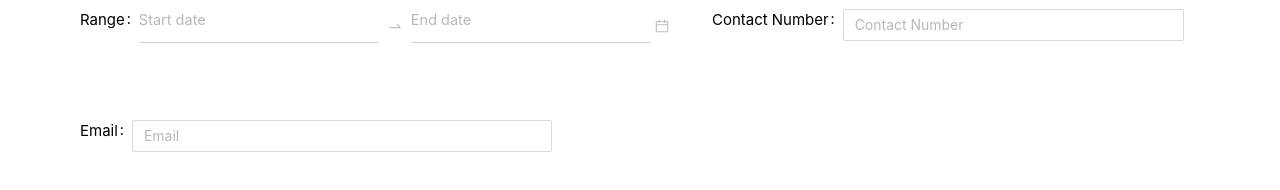
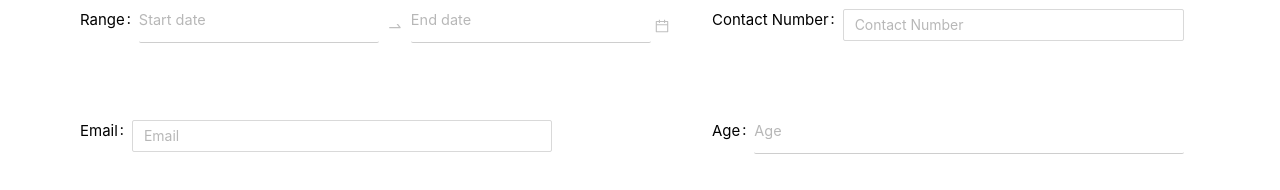
Before and after one commit to Gagandeep-Kaur-01/Ant_Design, a React (Create React App) app: page / in a window 1280 px wide. Shown: the part 466-656 px from the top of the page. Built offline with nearby package versions, Linux system fonts and the light colour scheme.

Commit message:
added 'Age' field

```diff
--- a/src/components/setting/Forms.js
+++ b/src/components/setting/Forms.js
@@ -201,6 +201,21 @@ class Forms extends Component {
                             <Input type="email" name="email" id="email" placeholder="Email" autoComplete="off" />
                           </FormItem>
                         </Col>
+                        <Col md={12} xs={24}>
+                          <FormItem
+                            name={['user', 'age']}
+                            label="Age"
+                            rules={[
+                             {
+                             type: 'number',
+                             min: 0,
+                             max: 99,
+                             },
+                            ]}
+                           >
+                            <Input type="number" name="age" id="age" placeholder="Age" autoComplete="off" />
+                          </FormItem>
+                        </Col>
                     </Row>
 
                   </Col>
```
